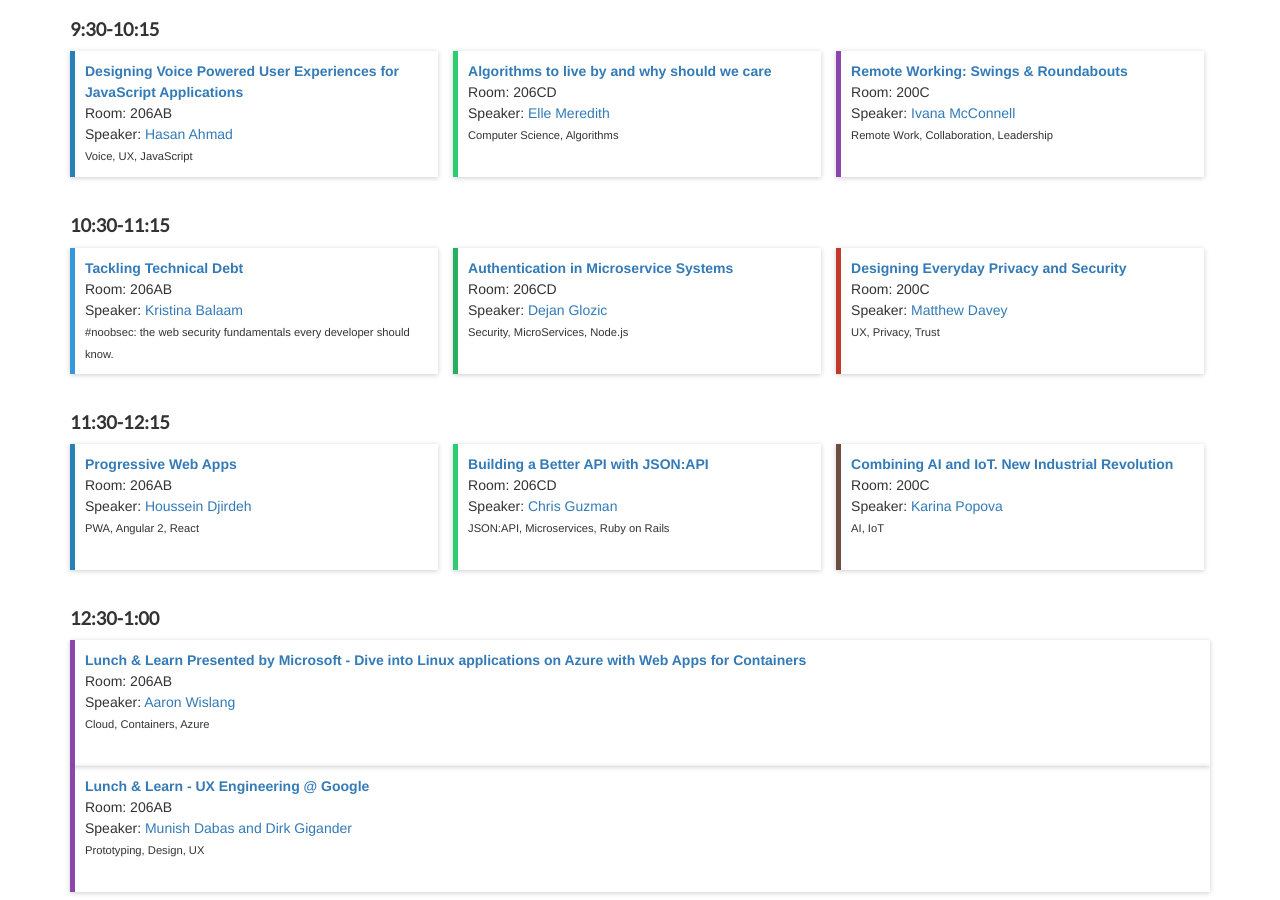
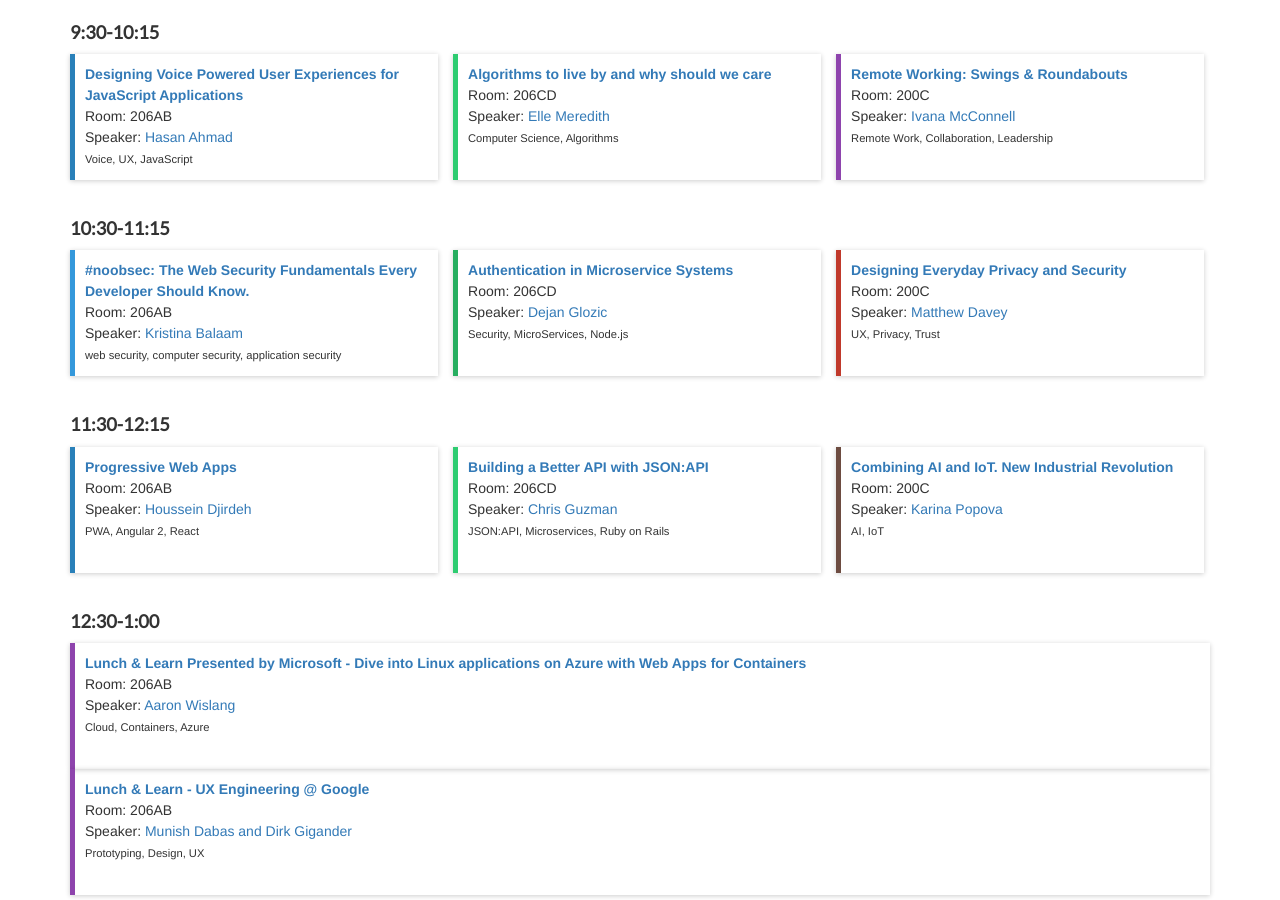
Before and after one commit to fullstackto/fsto2017, a Jekyll site: the page built from index.html, in a window 1280 px wide and 900 px high, scrolled down 7493 px. Built offline with Jekyll 4.4.1, drawn with Linux system fonts in a browser that asks for light colours; some of the changed text lies outside the part shown.

Commit message:
Updates Kristina's role and talk title along with keywords

```diff
--- a/_data/fsto.json
+++ b/_data/fsto.json
@@ -288,12 +288,12 @@ In this session, we’ll walk through a DevOps scenario for node developers. We
     "10:30-11:15" : [
       {
         "key" : "kristina",
-        "title": "Tackling Technical Debt",
+        "title": "#noobsec: The Web Security Fundamentals Every Developer Should Know.",
         "speaker": "Kristina Balaam",
-        "keywords" : "#noobsec: the web security fundamentals every developer should know.",
+        "keywords" : "web security, computer security, application security",
         "about" : "<p>As developers, we understand the importance of writing scalable, quality code. However, there isn’t always a lot of focus on protecting the applications we build and the data we collect. We’ll discuss the fundamentals of web application security, walk through examples of how to write more secure code and explore how to easily pen-test your existing applications for vulnerabilities.</p>",
         "bio" : "<p>Kristina is an Application Security Engineer with Shopify. She builds web and mobile security tools and helps discover vulnerabilities in the existing platform. Prior to Shopify, Kristina led a team of developers building web and mobile applications for enterprise and start-up clients. Kristina graduated with a Bachelor of Computer Science from McGill University in 2012. She volunteers with DEFCON Toronto, founded the Women in Tech Toronto book club and has a serious computer textbook hoarding problem.</p>",
-        "role": "Software Engineer at Shopify",
+        "role": "Application Security Engineer at Shopify",
         "room" : "206AB",
         "klass": "fea"
       },
```
